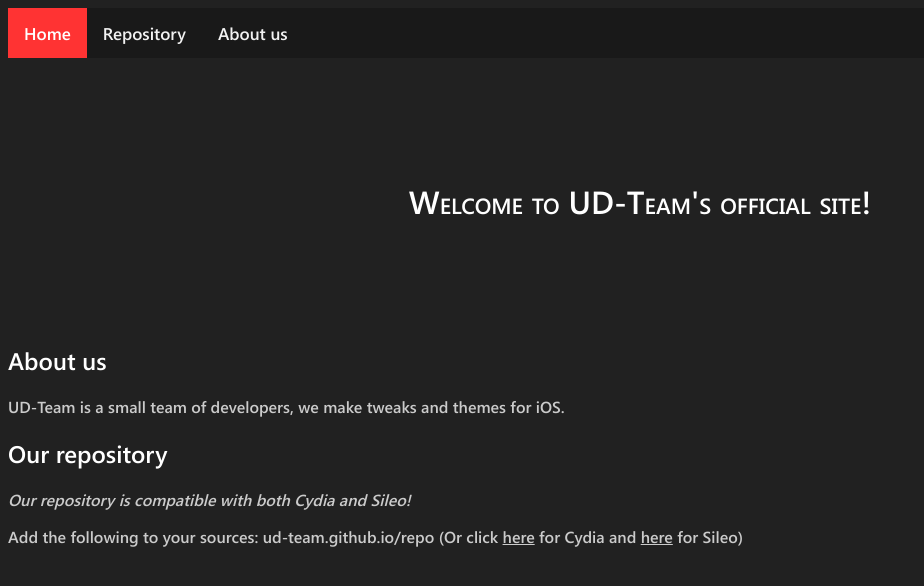
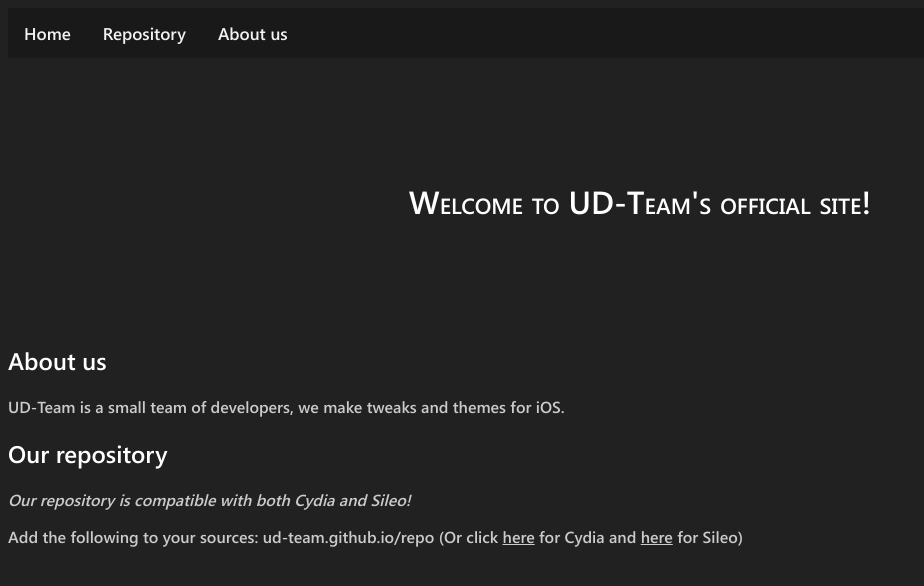
Before and after one commit to ud-team/ud-team.github.io, a plain HTML site: page index.html in a window 1280 px wide. In both pictures the pointer is over the link "Home". Shown: the whole page, without its empty margins (0-924 px from the left). Drawn offline with Linux system fonts and the light colour scheme.

Commit message:
Edit topnav

```diff
--- a/Styles.css
+++ b/Styles.css
@@ -62,13 +62,11 @@
 }
 
 .topnav a:hover {
-	background-color: #ff6666;
-	color: black;
+	text-decoration: bold;
 }
 
 .topnav a.active {
-	background-color: #ff3333;
-	color: white;
+	text-decoration: bold;
 }
 
 .fuckMargins {
--- a/about/Styles.css
+++ b/about/Styles.css
@@ -62,13 +62,11 @@
 }
 
 .topnav a:hover {
-	background-color: #ff6666;
-	color: black;
+	text-decoration: bold;
 }
 
 .topnav a.active {
-	background-color: #ff3333;
-	color: white;
+	text-decoration: bold;
 }
 
 .fuckMargins {
--- a/repo/Styles.css
+++ b/repo/Styles.css
@@ -62,13 +62,11 @@
 }
 
 .topnav a:hover {
-	background-color: #ff6666;
-	color: black;
+	text-decoration: bold;
 }
 
 .topnav a.active {
-	background-color: #ff3333;
-	color: white;
+	text-decoration: bold;
 }
 
 .fuckMargins {
```
